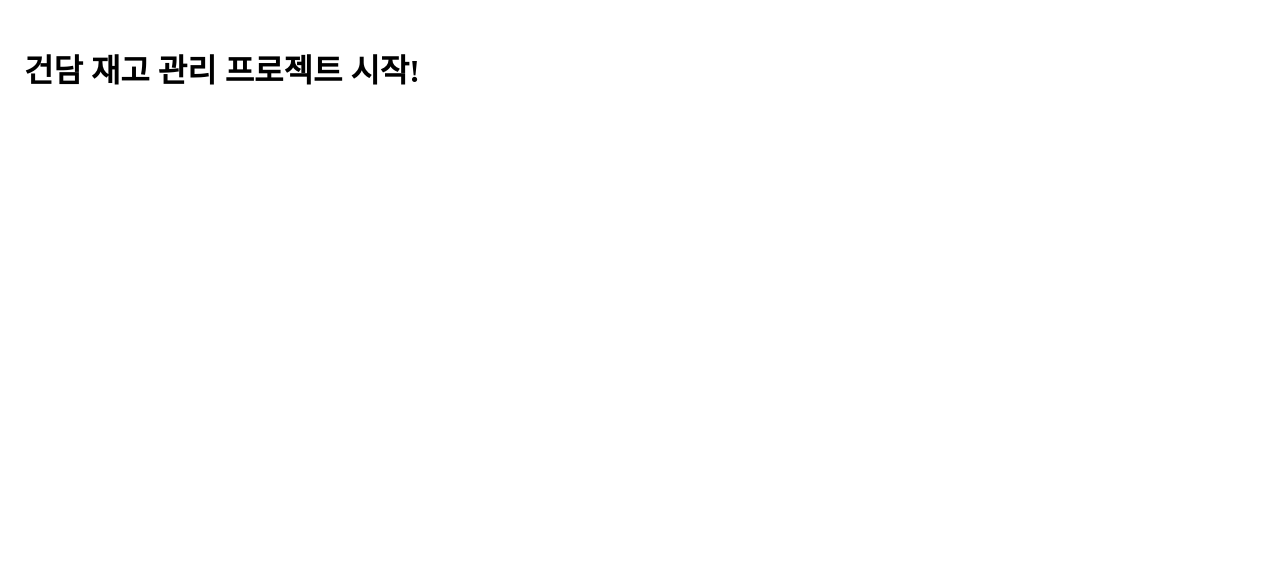
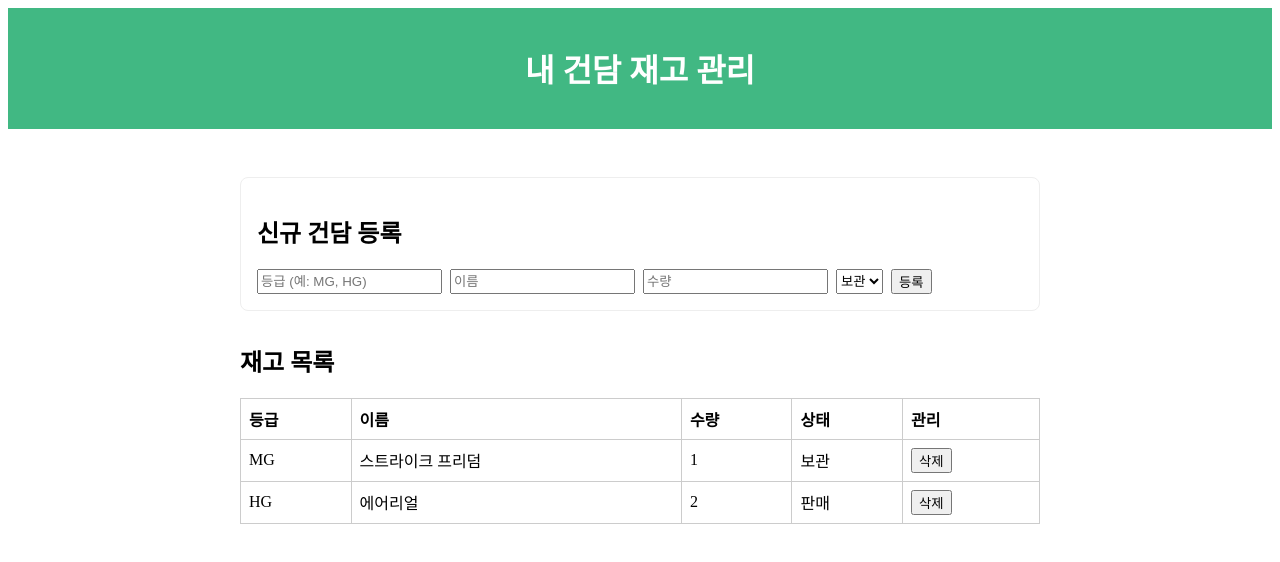
Before and after one commit to ungit003/gundam-inventory, a Vue app: page / in a window 1280 px wide. Shown: the top 562 px of the page. Built offline with nearby package versions, Linux system fonts and the light colour scheme.

Commit message:
정적 UI 만들기

```diff
--- a/src/App.vue
+++ b/src/App.vue
@@ -1,17 +1,41 @@
+<!-- src/App.vue -->
+
 <script setup>
-// 앞으로 필요한 코드를 여기에 작성합니다.
+// import 키워드를 사용하여 다른 파일에 있는 컴포넌트를 가져옵니다.
+// 이렇게 가져온 컴포넌트는 <template> 안에서 HTML 태그처럼 사용할 수 있습니다.
+import GundamList from './components/GundamList.vue';
+import GundamForm from './components/GundamForm.vue';
 </script>
 
 <template>
-  <!-- 화면에 표시될 모든 내용은 이 안에 작성됩니다. -->
+  <!--
+    이곳이 우리 애플리케이션의 최상위 껍데기(레이아웃)가 됩니다.
+    import로 가져온 컴포넌트들을 원하는 위치에 배치합니다.
+  -->
+  <header>
+    <h1>내 건담 재고 관리</h1>
+  </header>
   <main>
-    <h1>건담 재고 관리 프로젝트 시작!</h1>
+    <!-- 등록 폼 컴포넌트가 이 자리에 렌더링됩니다. -->
+    <GundamForm />
+
+    <!-- 재고 목록 컴포넌트가 이 자리에 렌더링됩니다. -->
+    <GundamList />
   </main>
 </template>
 
 <style scoped>
-/* 이 컴포넌트에만 적용될 스타일을 여기에 작성합니다. */
+/* App.vue의 최상위 레이아웃 스타일을 정의합니다. */
+header {
+  background-color: #41B883; /* Vue의 상징색 */
+  color: white;
+  padding: 1rem;
+  text-align: center;
+}
+
 main {
+  max-width: 800px;
+  margin: 0 auto; /* 중앙 정렬 */
   padding: 1rem;
 }
 </style>
--- /dev/null
+++ b/src/components/GundamForm.vue
@@ -0,0 +1,37 @@
+<!-- src/components/GundamForm.vue -->
+
+<script setup>
+// 여기도 아직은 로직이 필요 없으므로 비워둡니다.
+</script>
+
+<template>
+  <!-- 새로운 건담을 등록하기 위한 입력 폼입니다. -->
+  <div class="gundam-form-container">
+    <h2>신규 건담 등록</h2>
+    <form>
+      <input type="text" placeholder="등급 (예: MG, HG)">
+      <input type="text" placeholder="이름">
+      <input type="number" placeholder="수량" min="1">
+      <select>
+        <option>보관</option>
+        <option>판매</option>
+      </select>
+      <button type="submit">등록</button>
+    </form>
+  </div>
+</template>
+
+<style scoped>
+/* 이 스타일 역시 GundamForm.vue 컴포넌트 내부에서만 유효합니다. */
+.gundam-form-container {
+  margin-top: 2rem;
+  padding: 1rem;
+  border: 1px solid #eee;
+  border-radius: 8px;
+}
+
+form {
+  display: flex;
+  gap: 0.5rem; /* 입력 필드 사이의 간격 */
+}
+</style>
--- /dev/null
+++ b/src/components/GundamList.vue
@@ -0,0 +1,66 @@
+<!-- src/components/GundamList.vue -->
+
+<script setup>
+// 이 영역에는 나중에 컴포넌트의 동작 로직(JavaScript)을 작성합니다.
+// 지금은 비워둡니다.
+</script>
+
+<template>
+  <!-- 이 영역에는 컴포넌트의 화면 구조(HTML)를 작성합니다. -->
+  <div class="gundam-list-container">
+    <h2>재고 목록</h2>
+    <table>
+      <thead>
+        <tr>
+          <th>등급</th>
+          <th>이름</th>
+          <th>수량</th>
+          <th>상태</th>
+          <th>관리</th>
+        </tr>
+      </thead>
+      <tbody>
+        <!--
+          나중에는 이 부분이 v-for를 통해 동적으로 생성됩니다.
+          지금은 화면이 어떻게 보일지 확인하기 위해 임시 데이터를 넣어둡니다.
+        -->
+        <tr>
+          <td>MG</td>
+          <td>스트라이크 프리덤</td>
+          <td>1</td>
+          <td>보관</td>
+          <td><button>삭제</button></td>
+        </tr>
+        <tr>
+          <td>HG</td>
+          <td>에어리얼</td>
+          <td>2</td>
+          <td>판매</td>
+          <td><button>삭제</button></td>
+        </tr>
+      </tbody>
+    </table>
+  </div>
+</template>
+
+<style scoped>
+/*
+  'scoped' 속성은 이 스타일이 현재 컴포넌트(GundamList.vue)에만
+  적용되도록 만들어 줍니다. 다른 컴포넌트에 영향을 주지 않아 안전합니다.
+*/
+.gundam-list-container {
+  margin-top: 2rem;
+}
+
+table {
+  width: 100%;
+  border-collapse: collapse;
+  margin-top: 1rem;
+}
+
+th, td {
+  border: 1px solid #ccc;
+  padding: 0.5rem;
+  text-align: left;
+}
+</style>
```
